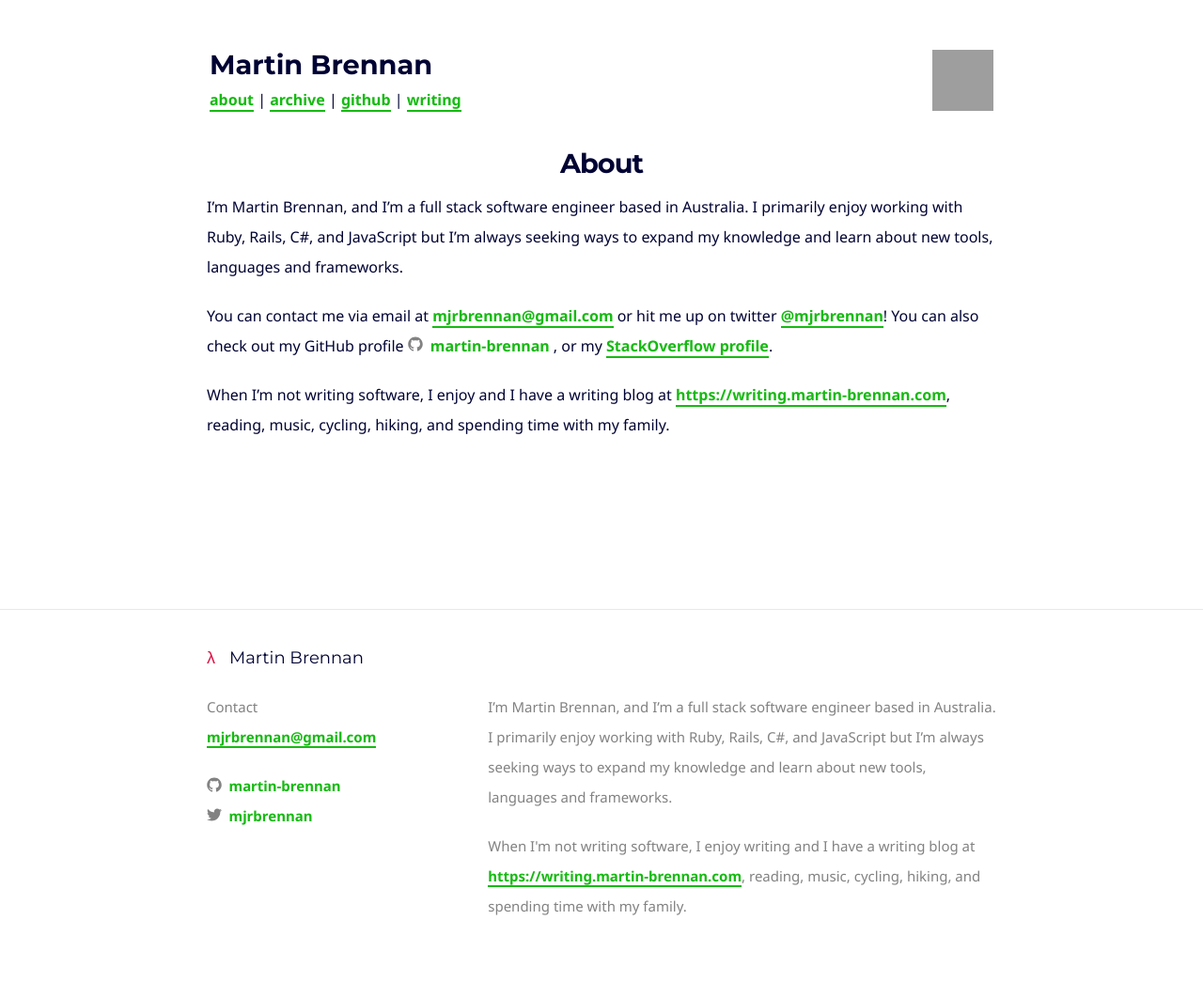
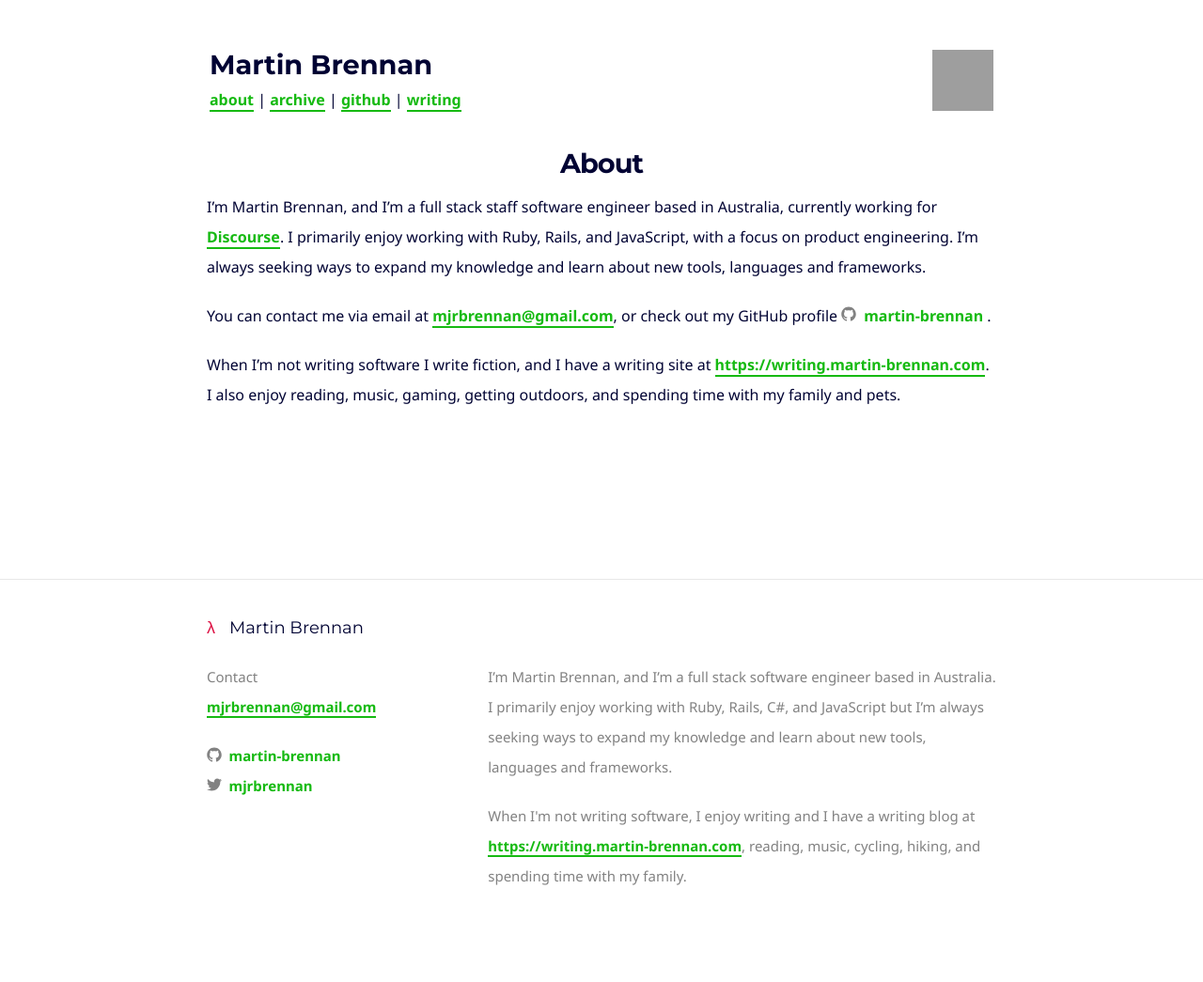
Before and after one commit to martin-brennan/martin-brennan.com, a Jekyll site: the page built from about.md, in a window 1280 px wide. Shown: the whole page at 94% size. Built offline with Jekyll 4.4.1, drawn with Linux system fonts in a browser that asks for light colours; some web fonts are replaced; after the commit the page ends 1013 px from its top, so only the background shows below that; grey boxes are pictures that could not be loaded.

Commit message:
Fix config.yml plugins and update about
Also update lockfile

```diff
--- a/_config.yml
+++ b/_config.yml
@@ -1,27 +1,16 @@
-# Welcome to Jekyll!
-#
-# This config file is meant for settings that affect your whole blog, values
-# which you are expected to set up once and rarely need to edit after that.
-# For technical reasons, this file is *NOT* reloaded automatically when you use
-# 'jekyll serve'. If you change this file, please restart the server process.
-
-# Site settings
 title: Martin Brennan
 email: mjrbrennan@gmail.com
-description: > # this means to ignore newlines until "baseurl:"
+description: >
   I’m Martin Brennan, and I’m a full stack software engineer based in Australia.
   I primarily enjoy working with Ruby, Rails, C#, and JavaScript but I’m always seeking ways
   to expand my knowledge and learn about new tools, languages and frameworks.
-baseurl: "" # the subpath of your site, e.g. /blog
-url: "http://www.martin-brennan.com" # the base hostname & protocol for your site
+baseurl: ""
+url: "http://www.martin-brennan.com"
 twitter_username: mjrbrennan
-github_username:  martin-brennan
-
-# Build settings
+github_username: martin-brennan
 markdown: kramdown
 permalink: /:title
-
-gems:
+plugins:
   - jekyll-seo-tag
   - jekyll-paginate
 twitter:
--- a/about.md
+++ b/about.md
@@ -4,10 +4,10 @@ title: About
 permalink: /about/
 ---
 
-I’m Martin Brennan, and I’m a full stack software engineer based in Australia. I primarily enjoy working with Ruby, Rails, C#, and JavaScript but I’m always seeking ways to expand my knowledge and learn about new tools, languages and frameworks.
+I’m Martin Brennan, and I’m a full stack staff software engineer based in Australia, currently working for [Discourse](https://discourse.org). I primarily enjoy working with Ruby, Rails, and JavaScript, with a focus on product engineering. I’m always seeking ways to expand my knowledge and learn about new tools, languages and frameworks.
 
-You can contact me via email at <a href="mailto:mjrbrennan@gmail.com">mjrbrennan@gmail.com</a> or hit me up on twitter [@mjrbrennan](http://twitter.com/mjrbrennan)! You can also check out my GitHub profile {% include icon-github.html username="martin-brennan" %}, or my [StackOverflow profile](http://stackoverflow.com/users/875941/martin-brennan).
+You can contact me via email at <a href="mailto:mjrbrennan@gmail.com">mjrbrennan@gmail.com</a>, or check out my GitHub profile {% include icon-github.html username="martin-brennan" %}.
 
-When I'm not writing software, I enjoy and I have a writing blog at <a href="https://writing.martin-brennan.com">https://writing.martin-brennan.com</a>, reading, music, cycling, hiking, and spending time with my family.
+When I'm not writing software I write fiction, and I have a writing site at <a href="https://writing.martin-brennan.com">https://writing.martin-brennan.com</a>. I also enjoy reading, music, gaming, getting outdoors, and spending time with my family and pets.
 
 {% include in-post-ad.html %}
```
Also changed, not shown: Gemfile.lock.
